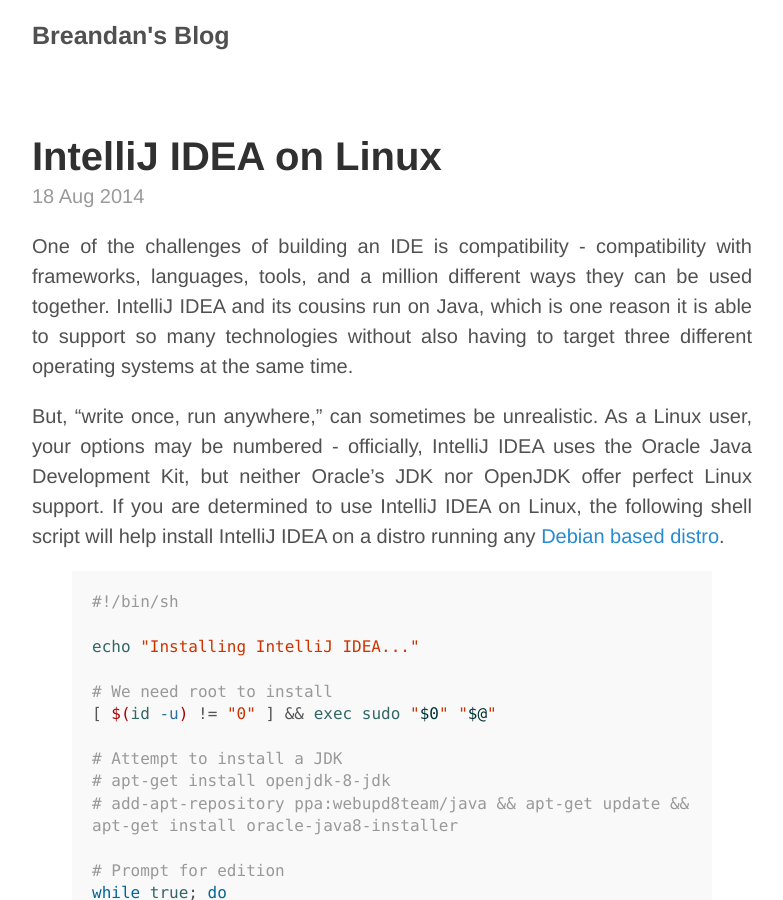
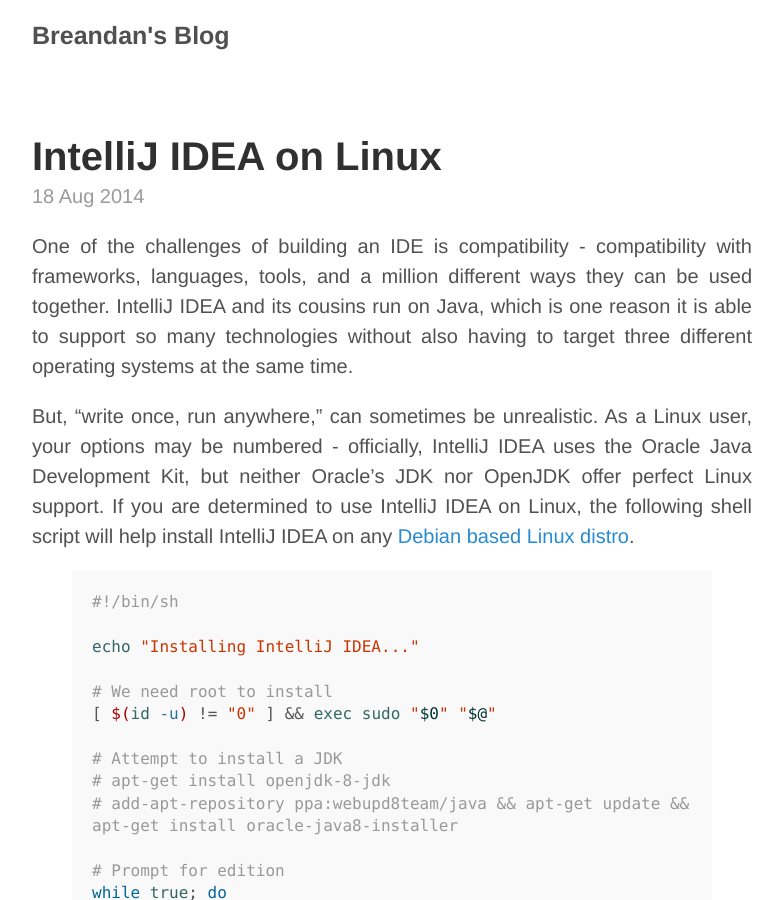
Before and after one commit to breandan/breandan.github.io, a Jekyll site: the page built from _posts/2014-08-18-shell-script.md, in a window 1280 px wide and 900 px high. Shown: the whole window, without its empty margins (248-1031 px from the left). Built offline with Jekyll 4.4.1, drawn with Linux system fonts in a browser that asks for light colours; nearby versions of some CDN libraries.

Commit message:
English is difficult

```diff
--- a/_posts/2014-08-18-shell-script.md
+++ b/_posts/2014-08-18-shell-script.md
@@ -5,7 +5,7 @@
 
 One of the challenges of building an IDE is compatibility - compatibility with frameworks, languages, tools, and a million different ways they can be used together. IntelliJ IDEA and its cousins run on Java, which is one reason it is able to support so many technologies without also having to target three different operating systems at the same time.
 
-But, "write once, run anywhere," can sometimes be unrealistic. As a Linux user, your options may be numbered - officially, IntelliJ IDEA uses the Oracle Java Development Kit, but neither Oracle's JDK nor OpenJDK offer perfect Linux support. If you are determined to use IntelliJ IDEA on Linux, the following shell script will help install IntelliJ IDEA on a distro running any [Debian based distro](https://en.wikipedia.org/wiki/List_of_Linux_distributions#Debian-based).
+But, "write once, run anywhere," can sometimes be unrealistic. As a Linux user, your options may be numbered - officially, IntelliJ IDEA uses the Oracle Java Development Kit, but neither Oracle's JDK nor OpenJDK offer perfect Linux support. If you are determined to use IntelliJ IDEA on Linux, the following shell script will help install IntelliJ IDEA on any [Debian based Linux distro](https://en.wikipedia.org/wiki/List_of_Linux_distributions#Debian-based).
 
 {% highlight bash %}
 #!/bin/sh
```
